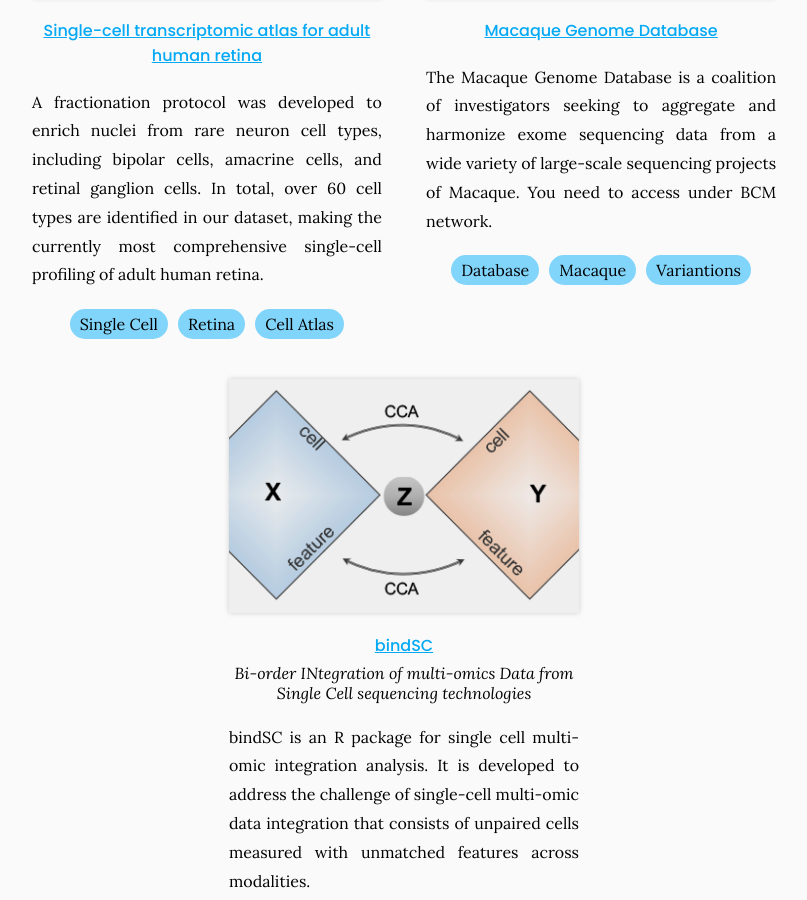
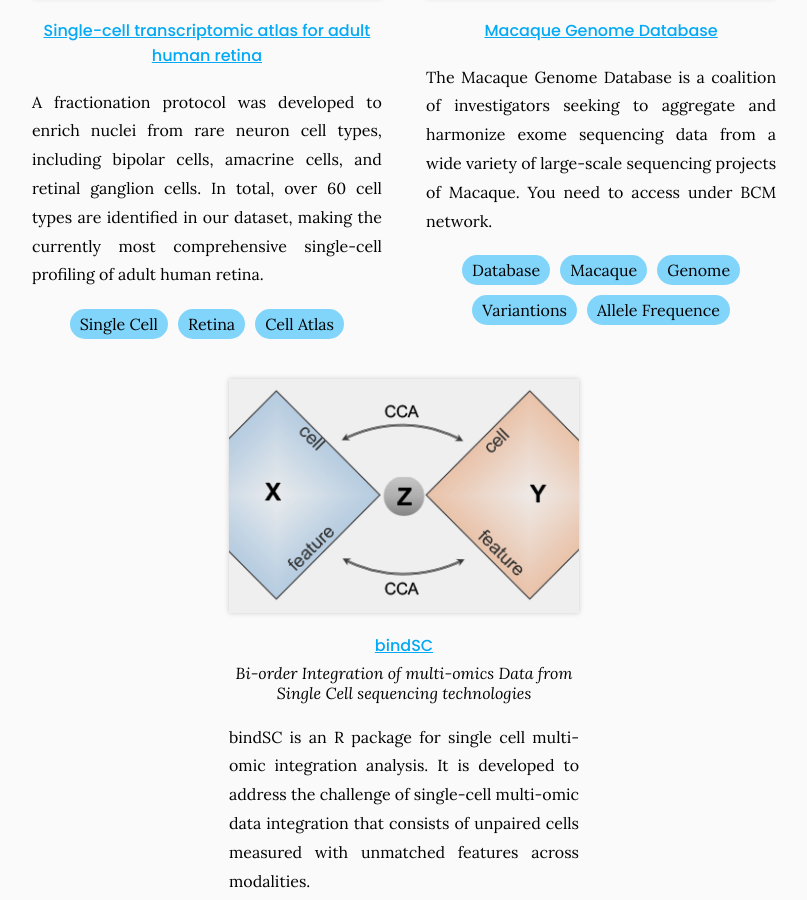
Before and after one commit to wmeng1018/Chen-lab-website, a Jekyll site: the page built from tools/index.md, in a window 1280 px wide and 900 px high, scrolled down 785 px. Shown: the whole window, without its empty margins (236-1043 px from the left). Built offline with Jekyll 4.4.1, drawn with Linux system fonts in a browser that asks for light colours.

Commit message:
Update tools.yaml

```diff
--- a/_data/tools.yaml
+++ b/_data/tools.yaml
@@ -20,10 +20,12 @@
   tags:
     - Database
     - Macaque
+    - Genome
     - Variantions
+    - Allele Frequence
 
 - title: bindSC
-  subtitle: Bi-order INtegration of multi-omics Data from Single Cell sequencing technologies
+  subtitle: Bi-order Integration of multi-omics Data from Single Cell sequencing technologies
   group: featured
   image: images/bindSC.jpg
   link: https://github.com/KChen-lab/bindSC
```
